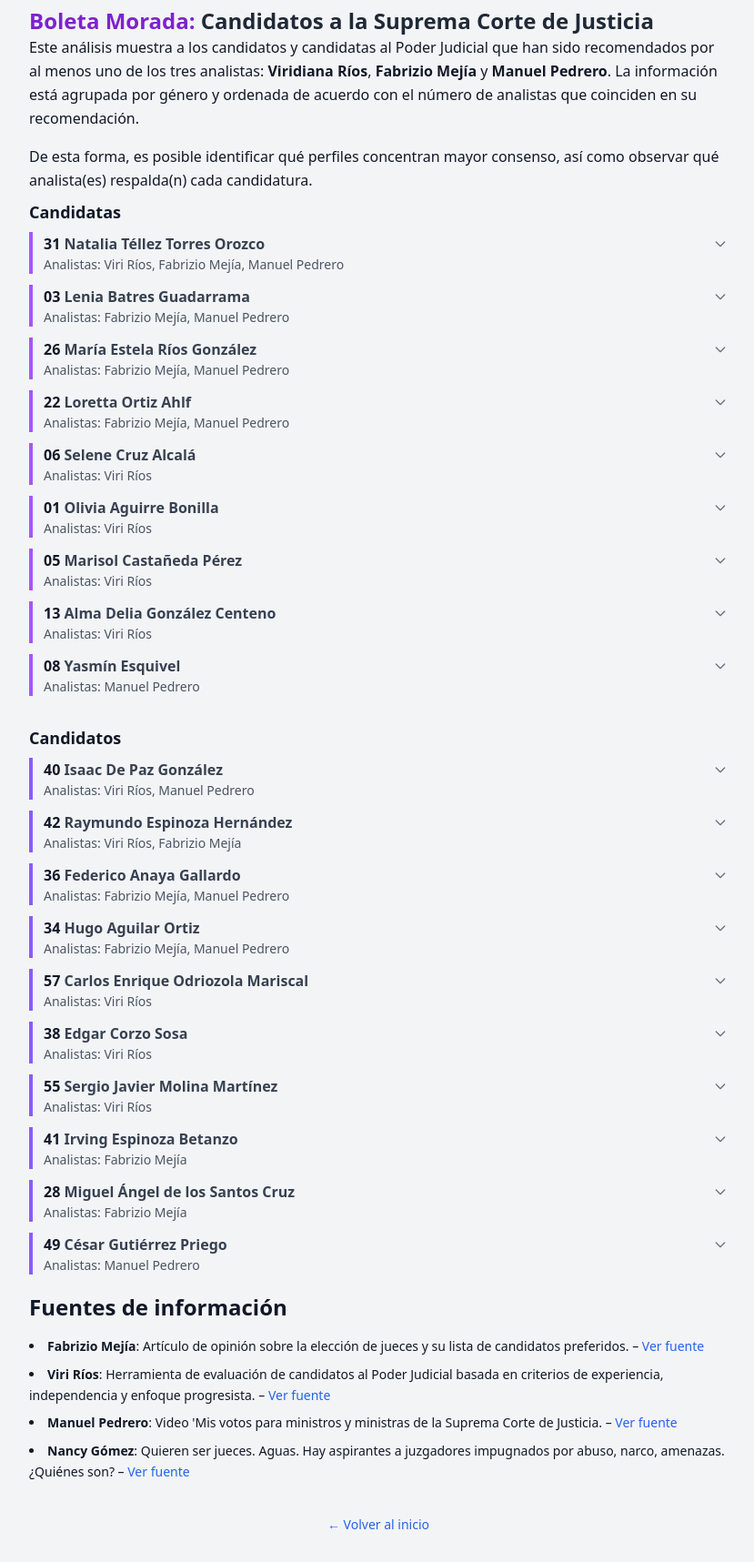
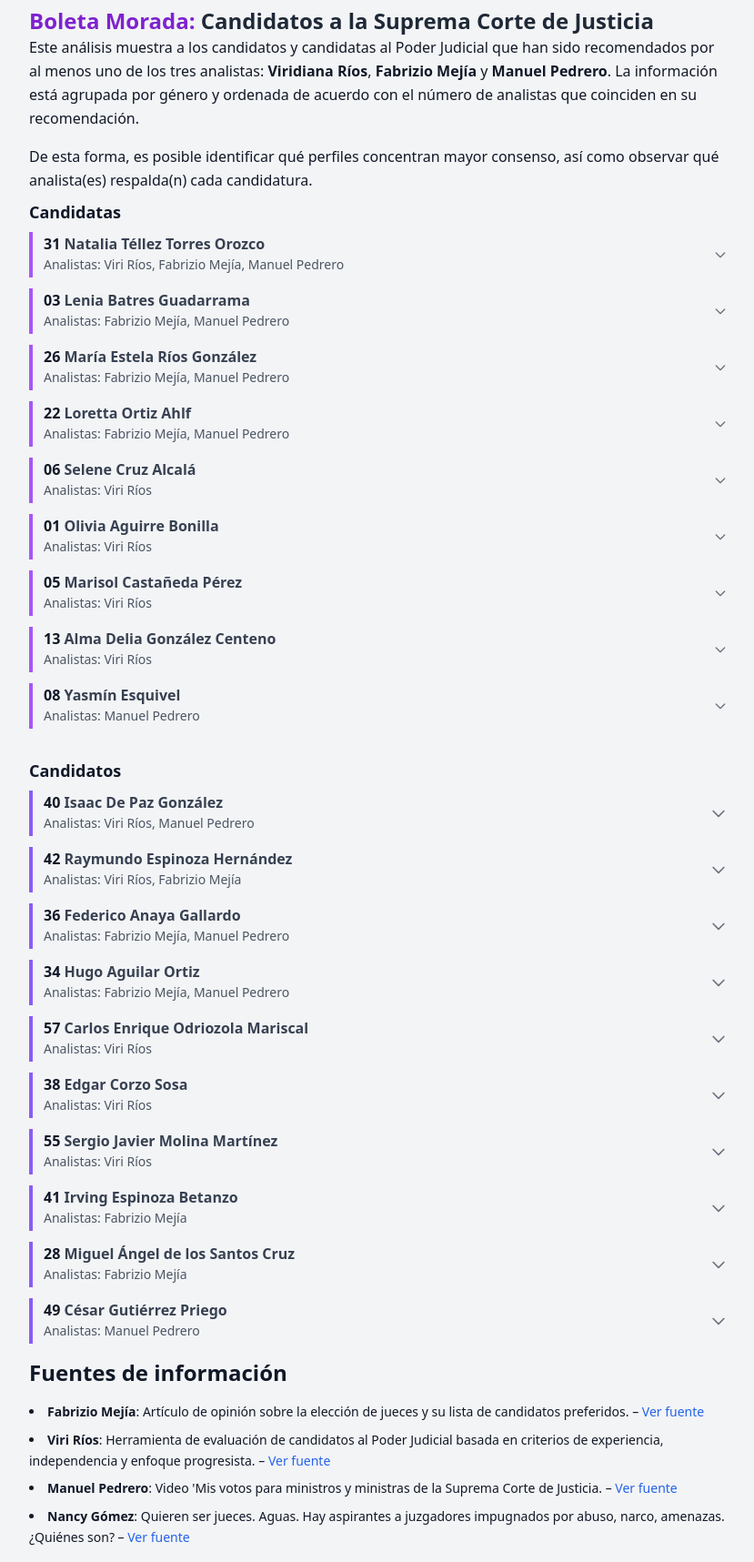
Before and after one commit to cuauhtemocbe/judicial-candidates-mx, a Flask app: page / in a window 1280 px wide. Shown: the part 655-2372 px from the top of the page at 91% size, without its empty margins (224-1053 px from the left). Run offline with Flask 3, Linux system fonts and the light colour scheme; some libraries are stand-ins or nearby versions.

Commit message:
Fix: align and improve dropdown button for candidates section

```diff
--- a/app/templates/index.html
+++ b/app/templates/index.html
@@ -57,21 +57,21 @@
     {% for c in resumen["mujeres"] %}
     <li class="border-l-4 border-purple-500 pl-3">
       <div class="flex items-center justify-between">
-        <button class="text-left focus:outline-none group" onclick="
+        <div>
+          <span class="text-base font-semibold text-gray-900">{{ c.numero }}</span>
+          <span class="text-base font-semibold text-gray-700"> {{ c.nombre }}</span>
+          <p class="text-sm text-gray-600 mb-1">Analistas: {{ c.analistas | join(', ') }}</p>
+        </div>
+        <button class="focus:outline-none group" onclick="
           document.getElementById('detalle-mujer-{{ loop.index }}').classList.toggle('hidden');
           document.getElementById('icon-mujer-{{ loop.index }}').classList.toggle('rotate-180');
         ">
-          <span class="text-base font-semibold text-gray-900">{{ c.numero }}</span>
-          <span class="text-base font-semibold text-gray-700"> {{ c.nombre }}</span>
-        </button>
           <svg id="icon-mujer-{{ loop.index }}" class="w-4 h-4 text-gray-500 transition-transform duration-200"
             fill="none" stroke="currentColor" viewBox="0 0 24 24">
             <path stroke-linecap="round" stroke-linejoin="round" stroke-width="2" d="M19 9l-7 7-7-7" />
           </svg>
+        </button>
       </div>
-
-      <!-- SIEMPRE VISIBLE -->
-      <p class="text-sm text-gray-600 mb-1">Analistas: {{ c.analistas | join(', ') }}</p>
 
       <!-- DETALLE OCULTO -->
       <div id="detalle-mujer-{{ loop.index }}" class="hidden mt-2">
@@ -91,22 +91,21 @@
     {% for c in resumen["hombres"] %}
     <li class="border-l-4 border-violet-500 pl-3">
       <div class="flex items-center justify-between">
-        <button class="text-left focus:outline-none group" onclick="
+        <div>
+          <span class="text-base font-semibold text-gray-900">{{ c.numero }}</span>
+          <span class="text-base font-semibold text-gray-700"> {{ c.nombre }}</span>
+          <p class="text-sm text-gray-600 mb-1">Analistas: {{ c.analistas | join(', ') }}</p>
+        </div>
+        <button class="focus:outline-none group" onclick="
           document.getElementById('detalle-hombre-{{ loop.index }}').classList.toggle('hidden');
           document.getElementById('icon-hombre-{{ loop.index }}').classList.toggle('rotate-180');
         ">
-          <span class="text-base font-semibold text-gray-900">{{ c.numero }}</span>
-          <span class="text-base font-semibold text-gray-700"> {{ c.nombre }}</span>
-        </button>
-        <svg id="icon-hombre-{{ loop.index }}" class="w-4 h-4 text-gray-500 transition-transform duration-200"
+          <svg id="icon-hombre-{{ loop.index }}" class="w-5 h-5 text-gray-500 transition-transform duration-200"
             fill="none" stroke="currentColor" viewBox="0 0 24 24">
             <path stroke-linecap="round" stroke-linejoin="round" stroke-width="2" d="M19 9l-7 7-7-7" />
           </svg>
+        </button>
       </div>
-
-      <!-- SIEMPRE VISIBLE -->
-      <p class="text-sm text-gray-600 mb-1">Analistas: {{ c.analistas | join(', ') }}</p>
-
       <!-- DETALLE OCULTO -->
       <div id="detalle-hombre-{{ loop.index }}" class="hidden mt-2">
         {% for analista in c.analistas %}
```
Lines whose indentation alone changed are shown as unchanged.
